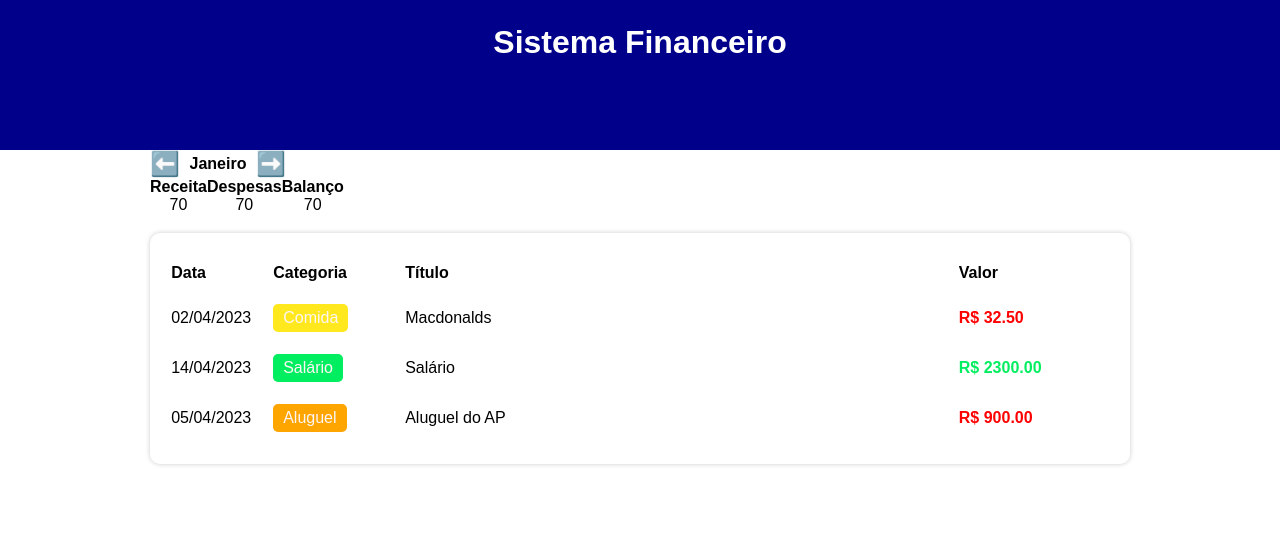
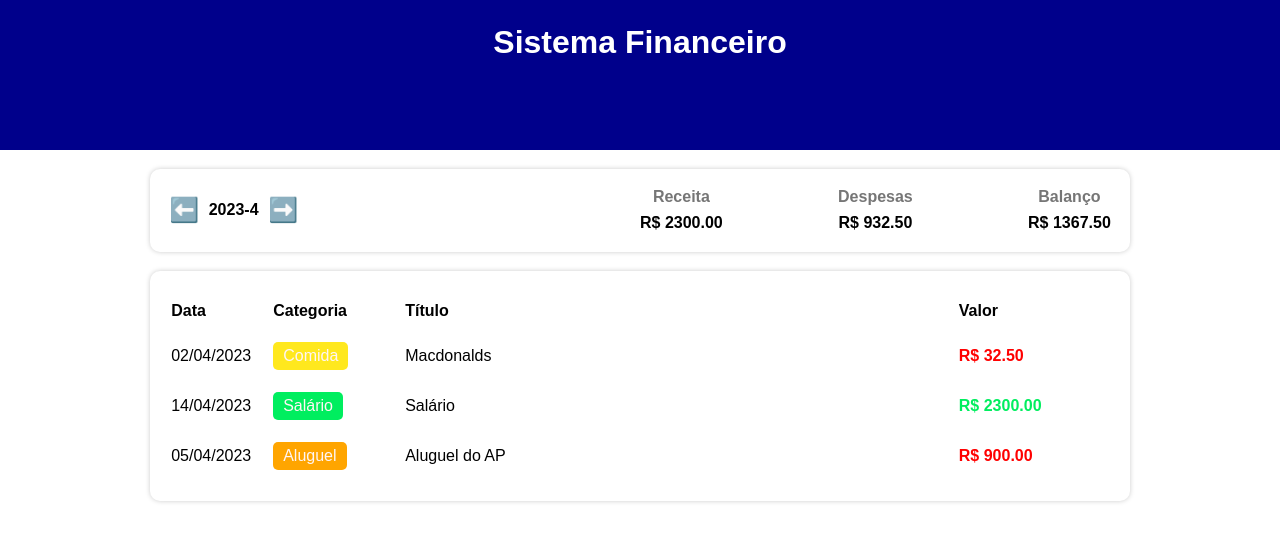
Before and after one commit to gabriel-teotonio/Finance-system-app, a React (Vite) app: page / in a window 1280 px wide. Shown: the top 542 px of the page. Built offline with nearby package versions, Linux system fonts and the light colour scheme.

Commit message:
feat(InfoArea/ResumeItem): add income/expense and current month dinamically by props

```diff
--- a/src/App.tsx
+++ b/src/App.tsx
@@ -6,15 +6,39 @@ import { TableArea } from './components/TableArea';
 import { getCurrentMonth, filterListByMonth } from './utils/dateFilter';
 import { Item } from './types/Item';
 import { InfoArea } from './components/InfoArea';
+import { categories } from './data/categories';
 
 function App() {
   const [list, setList] = useState(Items)
   const [filteredList, setFilteredList] = useState<Item[]>([])
   const [currentMonth, setCurrentMonth] = useState(getCurrentMonth())
+  const [expense, setExpense] = useState(0);
+  const [income, setIncome] = useState(0);
 
   useEffect(() => {
     setFilteredList(filterListByMonth(list, currentMonth))
   },[list, currentMonth])
+
+  useEffect(() => {
+    let incomeCount = 0;
+    let expenseCount = 0;
+
+    filteredList.map(item => {
+      if(categories[item.category].expense){
+        expenseCount += item.value;
+      }
+      else{
+        incomeCount += item.value;
+      }
+    })
+
+    setIncome(incomeCount);
+    setExpense(expenseCount);
+  },[filteredList])
+
+  const handleMonthChange = (newMonth:string) => {
+    setCurrentMonth(newMonth);
+  }
 
   return (
     <C.Container>
@@ -22,7 +46,12 @@ function App() {
         <C.HeaderTitle>Sistema Financeiro</C.HeaderTitle>
       </C.Header>
       <C.Body>
-        <InfoArea />
+        <InfoArea
+        income={income}
+        expense={expense}
+        currentMonth={currentMonth}
+        onMonthChange={handleMonthChange}
+        />
         <TableArea list={filteredList} />
       </C.Body>
     </C.Container>
--- a/src/components/InfoArea/index.tsx
+++ b/src/components/InfoArea/index.tsx
@@ -1,20 +1,27 @@
 import { ResumeItem } from '../ResumeItem';
 import * as C from './styles';
 
-export const InfoArea = ({}) => {
+type IProps = {
+    income: number;
+    expense: number;
+    currentMonth: string;
+    onMonthChange: (newMonth:string) => void;
+}
+
+export const InfoArea = ({income, expense, currentMonth, onMonthChange}: IProps) => {
 
 
   return (
    <C.Container>
         <C.MonthArea>
             <C.MonthArrow>⬅️</C.MonthArrow>
-            <C.MonthTitle>Janeiro</C.MonthTitle>
+            <C.MonthTitle>{currentMonth}</C.MonthTitle>
             <C.MonthArrow>➡️</C.MonthArrow>
         </C.MonthArea>
         <C.ResumeArea>
-            <ResumeItem title='Receita' value={70}/>
-            <ResumeItem title='Despesas' value={70}/>
-            <ResumeItem title='Balanço' value={70}/>
+            <ResumeItem title='Receita' value={income}/>
+            <ResumeItem title='Despesas' value={expense}/>
+            <ResumeItem title='Balanço' value={income - expense}/>
         </C.ResumeArea>
    </C.Container>
   )
--- a/src/components/InfoArea/styles.tsx
+++ b/src/components/InfoArea/styles.tsx
@@ -2,7 +2,15 @@ import styled from "styled-components";
 
 
 export const Container = styled.div`
+    width: 100%;
+    background-color: #fff;
+    padding: 1.2rem;
+    box-shadow: 0 0 5px #ccc;
+    border-radius: 10px;
+    margin-top: 1.2rem;
 
+    display: flex;
+    justify-content: space-between;
 `;
 export const MonthArea = styled.div`
     display: flex;
@@ -19,4 +27,6 @@ export const MonthTitle = styled.h4`
 `;
 export const ResumeArea = styled.div`
     display: flex;
+    justify-content: space-between;
+    width: 50%;
 `;
--- a/src/components/ResumeItem/index.tsx
+++ b/src/components/ResumeItem/index.tsx
@@ -11,7 +11,7 @@ export const ResumeItem = ({title,value,color}: IProps) => {
     return(
     <C.Container>
         <C.Title>{title}</C.Title>
-        <C.Value color={color}>{value}</C.Value>
+        <C.Value color={color}>R$ {value.toFixed(2)}</C.Value>
     </C.Container>
     )
 }
--- a/src/components/ResumeItem/styles.tsx
+++ b/src/components/ResumeItem/styles.tsx
@@ -5,8 +5,9 @@ export const Container = styled.div`
     text-align: center;
 `;
 export const Title = styled.h4`
-
+    color: #767676;
+    margin-bottom: .5rem;
 `;
 export const Value = styled.div`
-
+    font-weight: 700;
 `;
```
